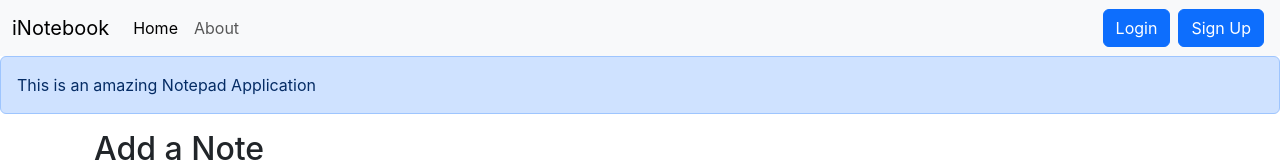
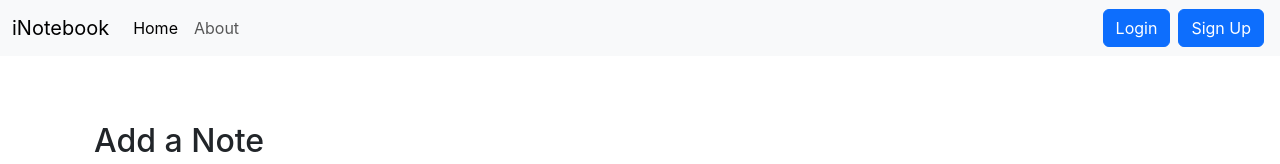
Before and after one commit to 0xNitishDhawan/Cloud-Notebook, a React (Create React App) app: page / in a window 1280 px wide. Shown: the top 164 px of the page. Built offline with nearby package versions, Linux system fonts and the light colour scheme; no server answers.

Commit message:
(Style) Added Alerts on different Components.

```diff
--- a/src/App.js
+++ b/src/App.js
@@ -7,20 +7,32 @@
 import Alert from "./components/alert";
 import Login from "./components/login";
 import SignUp from "./components/signup";
+import { useState } from "react";
 
 function App() {
+  const [alert, setAlert] = useState(null);
+
+  const showAlert=(msg, type)=>{
+    setAlert({
+      message:msg,
+      type:type
+    })
+    setTimeout(() => {
+      setAlert(null);
+    }, 1200);
+  }
   return (
     <>
       <NoteState>
         <Router>
           <Navbar/>
-            <Alert message="This is an amazing Notepad Application"/>
+            <Alert alert={alert}/>
             <div className="container">
               <Routes>
-                <Route exact path="/" element={<Home/>}/>
+                <Route exact path="/" element={<Home showAlert={showAlert} />}/>
                 <Route exact path="/about" element={<About />}/>
-                <Route exact path="/login" element={<Login />}/>
-                <Route exact path="/signup" element={<SignUp />}/>
+                <Route exact path="/login" element={<Login showAlert={showAlert} />}/>
+                <Route exact path="/signup" element={<SignUp showAlert={showAlert} />}/>
               </Routes>
             </div>
         </Router>
--- a/src/components/addnote.js
+++ b/src/components/addnote.js
@@ -1,7 +1,7 @@
 import React, {useContext, useState} from 'react'
 import NoteContext from '../context/notes/NoteContext';
 
-const Addnote = () => {
+const Addnote = (props) => {
     const context=useContext(NoteContext);
     const {addNote}=context;
 
@@ -10,7 +10,7 @@
         e.preventDefault();
         addNote(note.title, note.description, note.tag);
         setNote({"title":"","description":"","tag":""})
-
+        props.showAlert("Added Note Successfully","success");
     }
     const onChange=(e)=>{
         setNote({...note,[e.target.name]: e.target.value});
--- a/src/components/alert.js
+++ b/src/components/alert.js
@@ -1,13 +1,17 @@
 import React from 'react'
 
-const alert = (props) => {
+function Alert(props) {
+  const capitalize=(word)=>{
+    let str=word.toLowerCase();
+    return (str[0].toUpperCase()+str.slice(1));
+  }
   return (
-    <>
-        <div className="alert alert-primary" role="alert">
-            {props.message}
-        </div>
-    </>
+    <div className="container" style={{height:'50px'}}>
+    {props.alert &&<div class={`alert alert-${props.alert.type}`} role="alert">
+       <strong>{capitalize(props.alert.type==="danger"?"error":props.alert.type)}:</strong> {props.alert.message}
+    </div>}
+    </div>
   )
 }
 
-export default alert
+export default Alert
--- a/src/components/home.js
+++ b/src/components/home.js
@@ -1,11 +1,11 @@
 import React from 'react'
 import Notes from './notesec'
 
-const Home = () => {
-
+const Home = (props) => {
+  const {showAlert}=props;
   return (
     <>
-    <Notes/>
+    <Notes showAlert={showAlert} />
     </>
   )
 }
--- a/src/components/login.js
+++ b/src/components/login.js
@@ -1,7 +1,7 @@
 import React,{useState} from 'react'
 import { useNavigate } from "react-router-dom";
 
-const Login = () => {
+const Login = (props) => {
     const [credentials, setCredentials]=useState({"email":"","password":""});
     let navigate = useNavigate();
     const handleSubmit=async (e)=>{
@@ -18,9 +18,10 @@
           if(json.success){
             localStorage.setItem('token',json.authtoken);
             navigate('/')
+            props.showAlert("Logged in Successfully","success")
           }
           else{
-            alert("Invalid Credentials");
+            props.showAlert("Invalid Credentials","danger");
           }
 
     }
--- a/src/components/noteitem.js
+++ b/src/components/noteitem.js
@@ -12,7 +12,7 @@
             <div className="card-body">
                 <h5 className="card-title">{note.title}</h5>
                 <p className="card-text">{note.description} </p>
-                <i className="fa-solid fa-trash mx-2" onClick={()=>{deleteNote(note._id)}}></i>
+                <i className="fa-solid fa-trash mx-2" onClick={()=>{deleteNote(note._id); props.showAlert("Deleted Note Successfully","success");}}></i>
                 <i className="fa-solid fa-pen-to-square mx-2" onClick={()=>{updateNote(note)}}></i>
             </div>
         </div>
--- a/src/components/notesec.js
+++ b/src/components/notesec.js
@@ -3,7 +3,7 @@
 import Noteitem from "./noteitem";
 import AddNote from "./addnote";
 
-const Notes = () => {
+const Notes = (props) => {
   const context = useContext(NoteContext);
   const { notes, getNotes, editNote } = context;
   useEffect( () => {
@@ -15,6 +15,7 @@
       refClose.current.click();
       console.log("Updating the node", note);
       editNote(note.id, note.etitle, note.edescription, note.etag);
+      props.showAlert("Updated Note Successfully","success");
 
   }
   const onChange=(e)=>{
@@ -30,7 +31,7 @@
 
   return (
     <>
-      <AddNote/>
+      <AddNote showAlert={props.showAlert}/>
 
       <button ref={ref} type="button" className="btn btn-primary d-none" data-bs-toggle="modal" data-bs-target="#exampleModal">
         Launch demo modal
@@ -72,7 +73,7 @@
             {notes.length === 0 && "No notes to Display. Please add a new note!"}
           </div>
           {notes.map((note) => {
-            return <Noteitem key={note._id} updateNote={updateNote} note={note} />;
+            return <Noteitem key={note._id} updateNote={updateNote} showAlert={props.showAlert} note={note} />;
           })}
       </div>
     </>
--- a/src/components/signup.js
+++ b/src/components/signup.js
@@ -2,7 +2,7 @@
 import { useNavigate } from "react-router-dom";
 
 
-const Signup = () => {
+const Signup = (props) => {
     const [credentials, setCredentials]=useState({"name":"","email":"","password":"","cpassword":""});
     let navigate = useNavigate();
     const handleSubmit=async (e)=>{
@@ -20,11 +20,11 @@
           if(json.success){
             localStorage.setItem('token',json.authtoken);
             navigate('/')
+            props.showAlert("Account Created Successfully","success")
           }
           else{
-            alert("Something went wrong");
+            props.showAlert("Invalid Credentials","danger");
           }
-
     }
     const onChange=(e)=>{
         setCredentials({...credentials,[e.target.name]: e.target.value});
```
